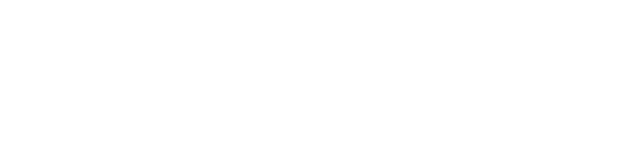
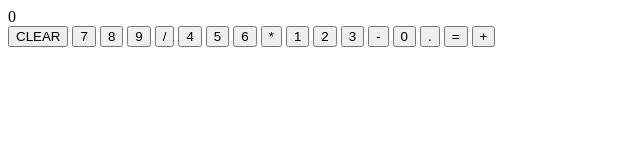
Before and after one commit to MohammedF02/TOP_Calculator, a plain HTML site: page index.html in a window 1280 px wide. Shown: the whole page, without its empty margins (0-640 px from the left). Drawn offline with Linux system fonts and the light colour scheme.

Commit message:
add the body of the HTML

```diff
--- a/index.html
+++ b/index.html
@@ -8,6 +8,35 @@
     <script src="app.js"></script>
 </head>
 <body>
+    <main>
+        <div class="calculator">
+            <div class="screen">
+                <div class="last" id="lastOperation"></div>
+                <div class="current" id="currentOperation">0</div>
+            </div>
+            <div class="buttons">
+                <button id="clear">CLEAR</button>
+                <button class="btn" data-number>7</button>
+                <button class="btn" data-number>8</button>
+                <button class="btn" data-number>9</button>
+                <button class="btn" data-operator>/</button>
 
+                <button class="btn" data-number>4</button>
+                <button class="btn" data-number>5</button>
+                <button class="btn" data-number>6</button>
+                <button class="btn" data-operator>*</button>
+
+                <button class="btn" data-number>1</button>
+                <button class="btn" data-number>2</button>
+                <button class="btn" data-number>3</button>
+                <button class="btn" data-operator>-</button>
+
+                <button class="btn" data-number>0</button>
+                <button class="btn" id="dotButton">.</button>
+                <button class="btn" id="equalsButton">=</button>
+                <button class="btn" data-operator>+</button>
+            </div>
+        </div>
+    </main>
 </body>
 </html>
```
